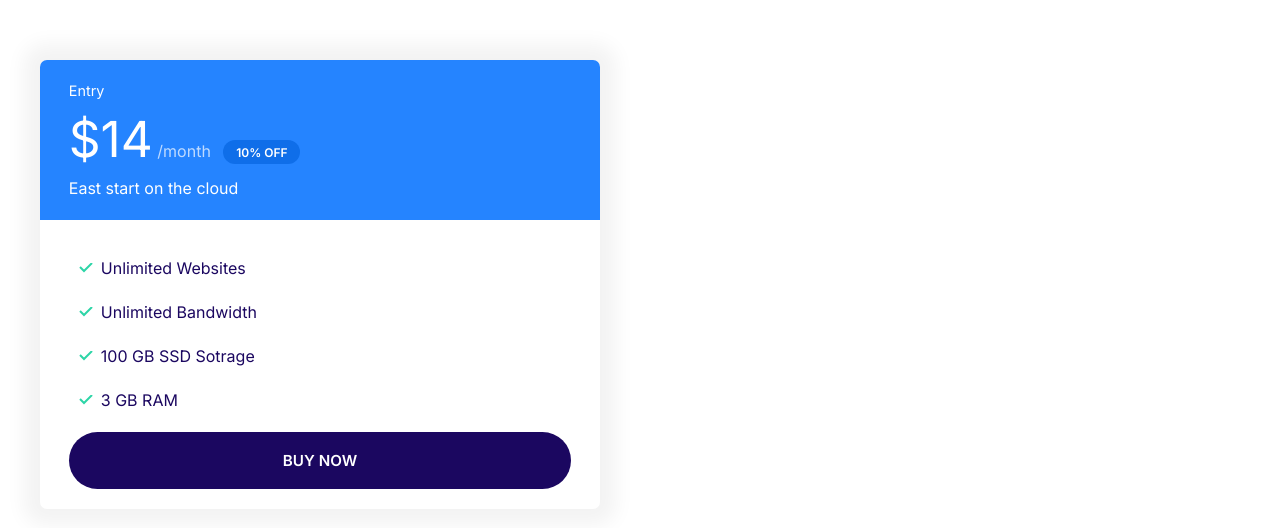
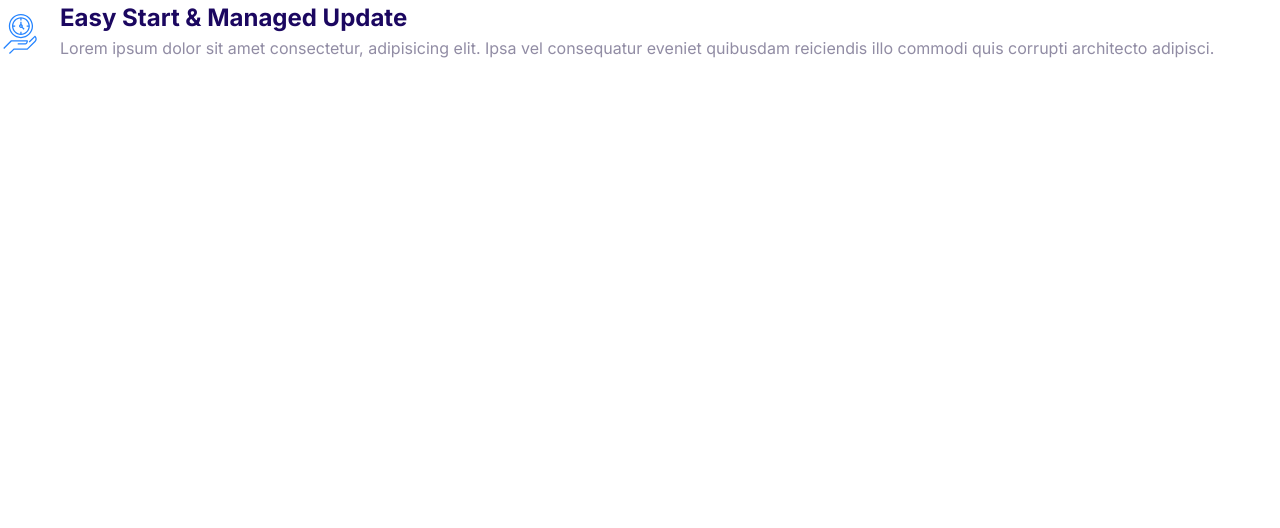
Before and after one commit to mohanadrashad/albukhaiti, a plain HTML site: page index.html in a window 1280 px wide. Drawn offline with Linux system fonts and the light colour scheme.

Commit message:
build media componet

```diff
--- a/css/stylesheet.css
+++ b/css/stylesheet.css
@@ -335,3 +335,17 @@ a {
     font-size: 1rem;
   }
 }
+
+/* media */ /* media */
+.media {
+  display: flex;
+}
+.media__title {
+  margin: 0;
+}
+.media__body {
+  margin: 0 1.25rem;
+}
+.media__image {
+  margin-top: 0.9rem;
+}
--- a/index.html
+++ b/index.html
@@ -16,28 +16,19 @@
   </head>
 
   <body>
-    <div style="width: 50%; padding: 2.5rem">
-      <div class="plan plan--popular">
-        <div class="card card--primary">
-          <div class="card__header">
-            <h2 class="plan__name">Entry</h2>
-            <span class="plan__price">$14</span>
-            <span class="plan__pay-cycle">/month</span>
-            <span class="badge badge--primary badge--small">10% OFF</span>
-            <span class="plan-discraption">East start on the cloud</span>
-          </div>
-          <div class="card__body">
-            <ul class="list list--tick">
-              <li class="list__item">Unlimited Websites</li>
-              <li class="list__item">Unlimited Bandwidth</li>
-              <li class="list__item">100 GB SSD Sotrage</li>
-              <li class="list__item">3 GB RAM</li>
-            </ul>
-            <button class="button button--primary button--block">
-              buy now
-            </button>
-          </div>
-        </div>
+    <div class="media">
+      <div class="media__image">
+        <svg class="icon icon--primary">
+          <use xlink:href="images/sprite.svg#clock"></use>
+        </svg>
+      </div>
+      <div class="media__body">
+        <h3 class="media__title">Easy Start & Managed Update</h3>
+        <p>
+          Lorem ipsum dolor sit amet consectetur, adipisicing elit. Ipsa vel
+          consequatur eveniet quibusdam reiciendis illo commodi quis corrupti
+          architecto adipisci.
+        </p>
       </div>
     </div>
   </body>
```
Also changed, not shown: components/media.html (added, +15 -0 lines).
